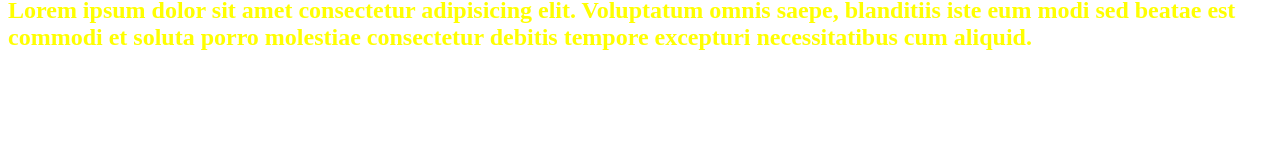
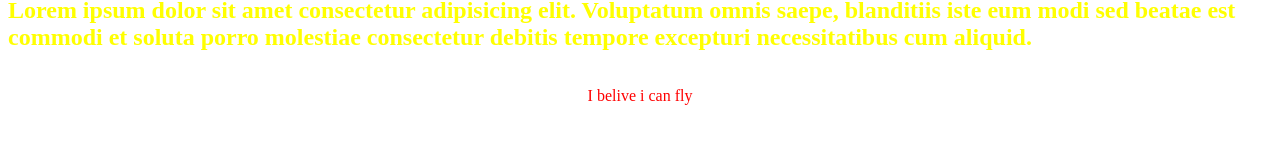
Before and after one commit to Mashixaal/New, a plain HTML site: page index.html in a window 1280 px wide. Shown: the part 385-528 px from the top of the page. Drawn offline with Linux system fonts and the light colour scheme; files that its build step writes are made by us from their sources.

Commit message:
update index

```diff
--- a/index.html
+++ b/index.html
@@ -31,5 +31,12 @@
       molestiae consectetur debitis tempore excepturi necessitatibus cum
       aliquid.
     </h2>
+    <section>
+      <div class="flex justify-center text-red-200">
+        <p>
+          I belive i can fly
+        </p>
+      </div>
+    </section>
   </body>
 </html>
```
